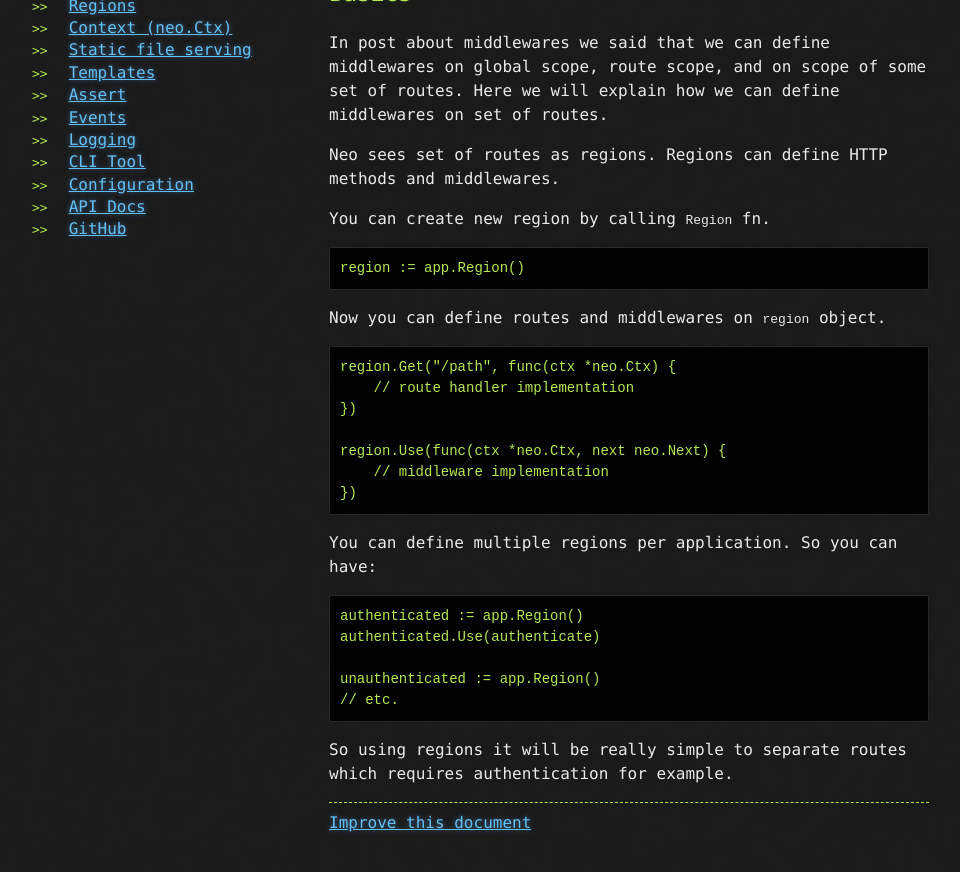
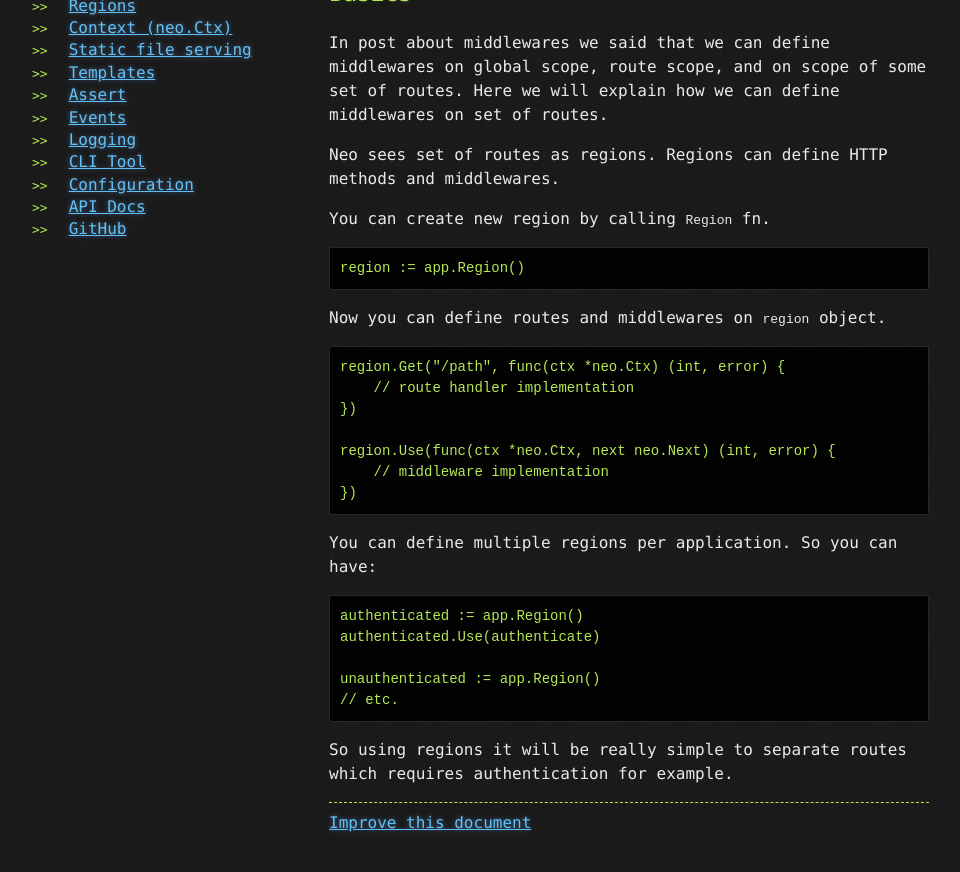
Before and after one commit to ivpusic/neo, a Jekyll site: the page built from _posts/2015-01-23-regions.md, in a window 1280 px wide, cut to the strip 324-1206 px from the top of the page. Shown: the top 872 px of the strip, without its empty margins (161-1121 px from the left). Built offline with Jekyll 4.4.1, drawn with Linux system fonts in a browser that asks for light colours; nearby versions of some CDN libraries; Markdown is read by kramdown in place of the engine named in the settings.

Commit message:
Update 2015-01-23-regions.md

````diff
--- a/_posts/2015-01-23-regions.md
+++ b/_posts/2015-01-23-regions.md
@@ -20,11 +20,11 @@ region := app.Region()
 Now you can define routes and middlewares on ```region``` object.
 
 ```Go
-region.Get("/path", func(ctx *neo.Ctx) {
+region.Get("/path", func(ctx *neo.Ctx) (int, error) {
     // route handler implementation
 })
 
-region.Use(func(ctx *neo.Ctx, next neo.Next) {
+region.Use(func(ctx *neo.Ctx, next neo.Next) (int, error) {
     // middleware implementation
 })
 ```
````
